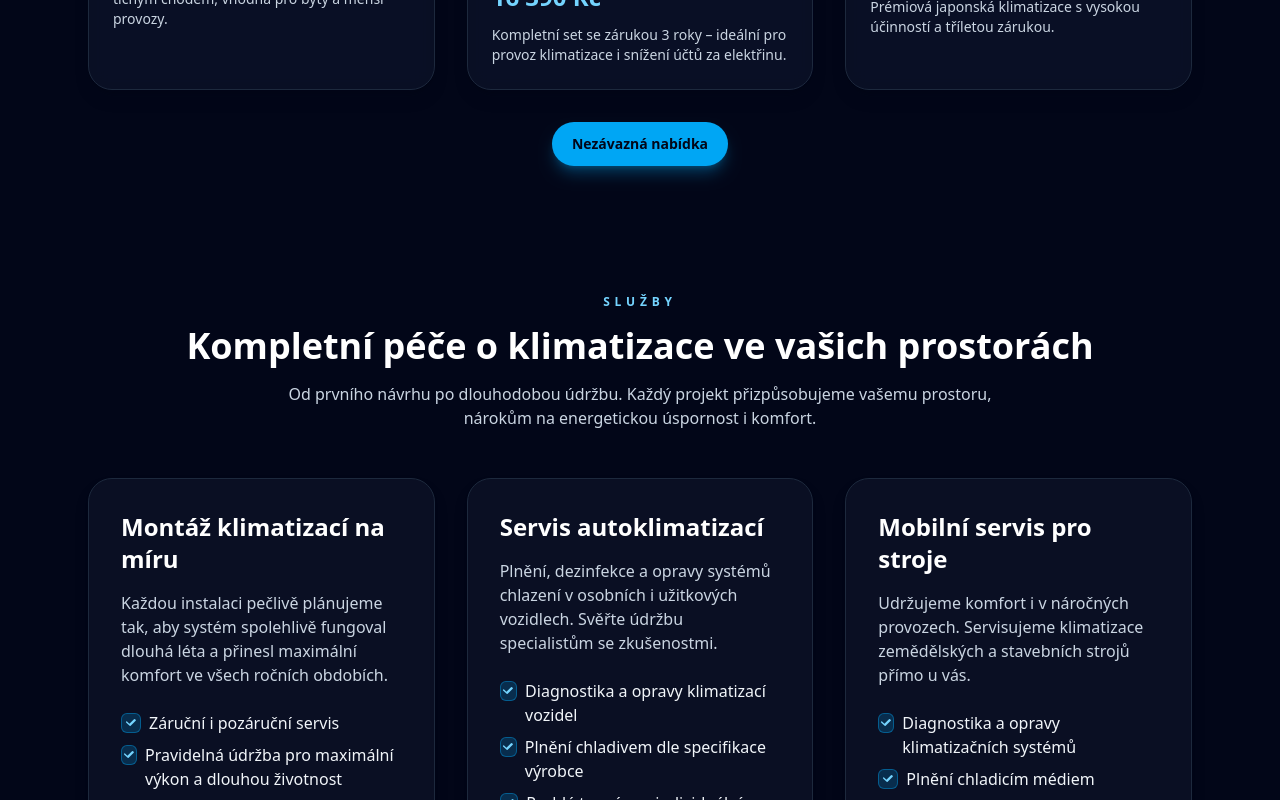
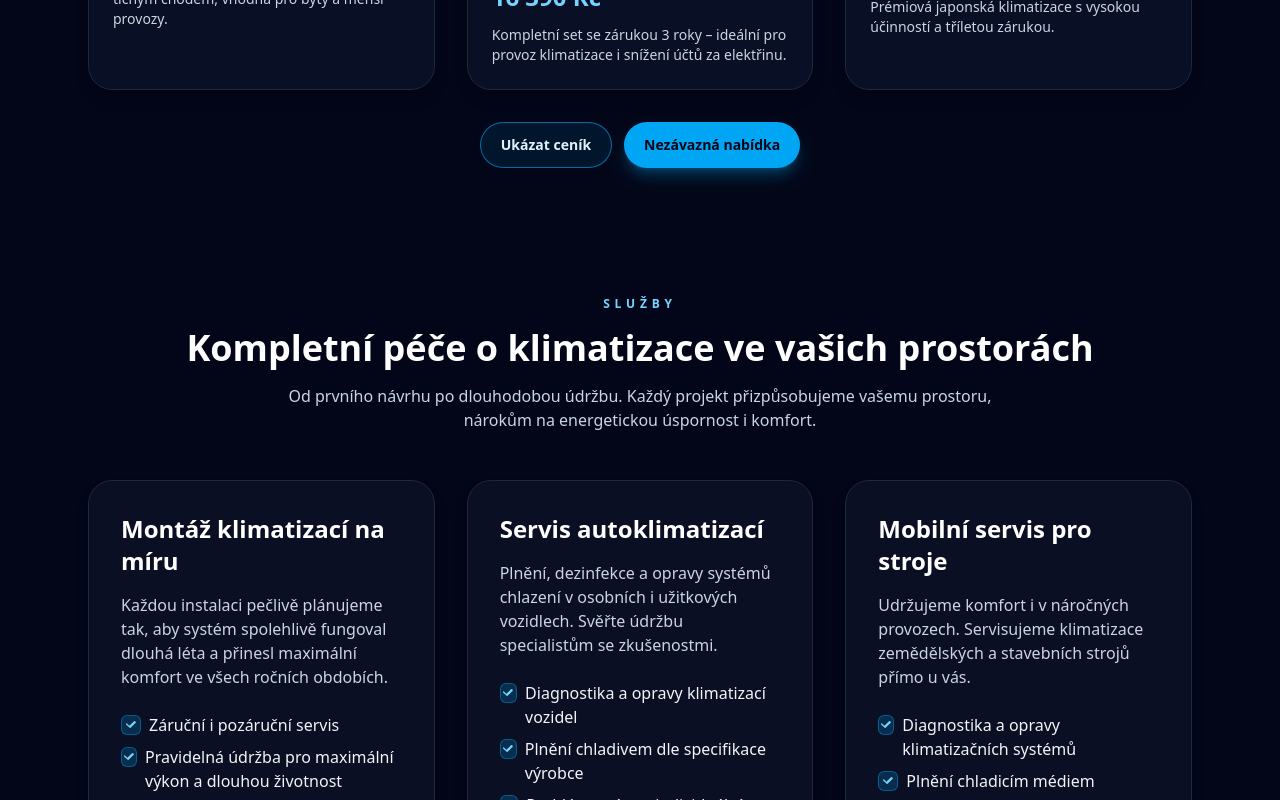
Before and after one commit to Klimatizace/KlimatizaceTomes, a Next.js app: page / in a window 1280 px wide. Shown: the part 1720-2520 px from the top of the page. Built offline with nearby package versions, Linux system fonts and the light colour scheme; no server answers.

Commit message:
Update home page

```diff
--- a/src/app/page.tsx
+++ b/src/app/page.tsx
@@ -1,5 +1,6 @@
 import type { Metadata } from 'next';
 import Image from 'next/image';
+import Link from 'next/link';
 
 import { CheckIcon } from '@/components/CheckIcon';
 import { COMPANY_INFO, CORE_SERVICES } from '@/data/company';
@@ -119,8 +120,17 @@ export default function HomePage() {
               </article>
             ))}
           </div>
-          <div className="mt-8 text-center">
-            <a href="#kontakt" className="inline-flex items-center gap-2 rounded-full bg-sky-500 px-5 py-3 text-sm font-semibold text-slate-950 shadow-lg shadow-sky-500/30 transition hover:bg-sky-400">
+          <div className="mt-8 flex flex-wrap justify-center gap-3">
+            <Link
+              href="/cenik"
+              className="inline-flex items-center gap-2 rounded-full border border-sky-500/60 bg-sky-500/10 px-5 py-3 text-sm font-semibold text-sky-100 transition hover:bg-sky-500/20"
+            >
+              Ukázat ceník
+            </Link>
+            <a
+              href="#kontakt"
+              className="inline-flex items-center gap-2 rounded-full bg-sky-500 px-5 py-3 text-sm font-semibold text-slate-950 shadow-lg shadow-sky-500/30 transition hover:bg-sky-400"
+            >
               Nezávazná nabídka
             </a>
           </div>
```
